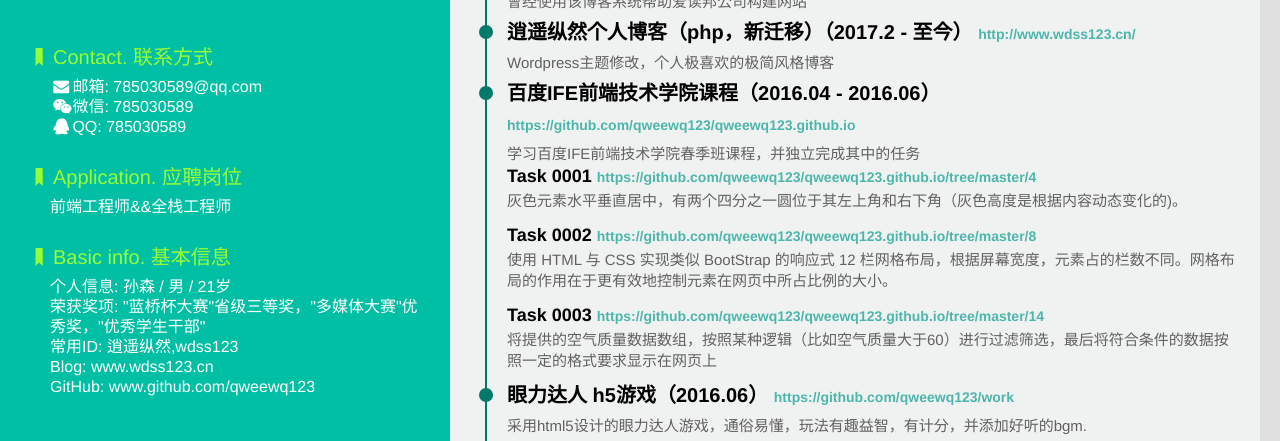
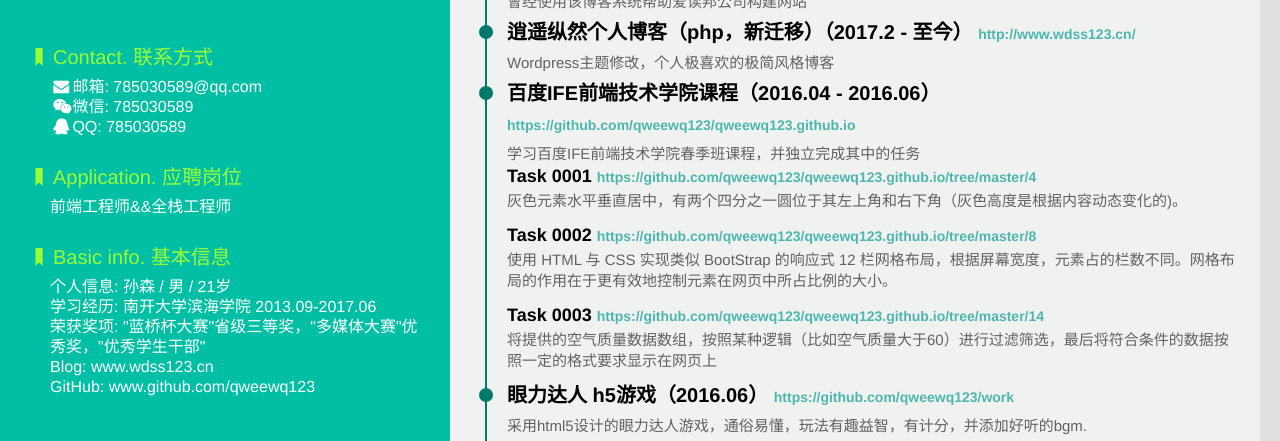
Before and after one commit to qweewq123/resume, a website: page print.html in a window 1280 px wide. Shown: the part 296-737 px from the top of the page. Drawn offline with Linux system fonts and the light colour scheme.

Commit message:
Update print.html

```diff
--- a/print.html
+++ b/print.html
@@ -35,8 +35,8 @@
             <li class="someRight">
                 <dt><i class="icon-bookmark"></i>Basic info. 基本信息</dt>
                 <dd><span>个人信息:</span> 孙森 / 男 / 21岁</dd>
+                <dd><span>学习经历:</span> 南开大学滨海学院 2013.09-2017.06</dd>
                 <dd><span>荣获奖项:</span> "蓝桥杯大赛"省级三等奖，"多媒体大赛"优秀奖，"优秀学生干部"</dd>
-                <dd><span>常用ID:</span> 逍遥纵然,wdss123</dd>
                 <dd><span>Blog:</span> <a href="https://www.wdss123.cn" target="_blank">www.wdss123.cn</a></dd>
                 <dd><span>GitHub:</span> <a href="https://github.com/qweewq123"
                                             target="_blank">www.github.com/qweewq123</a></dd>
```
